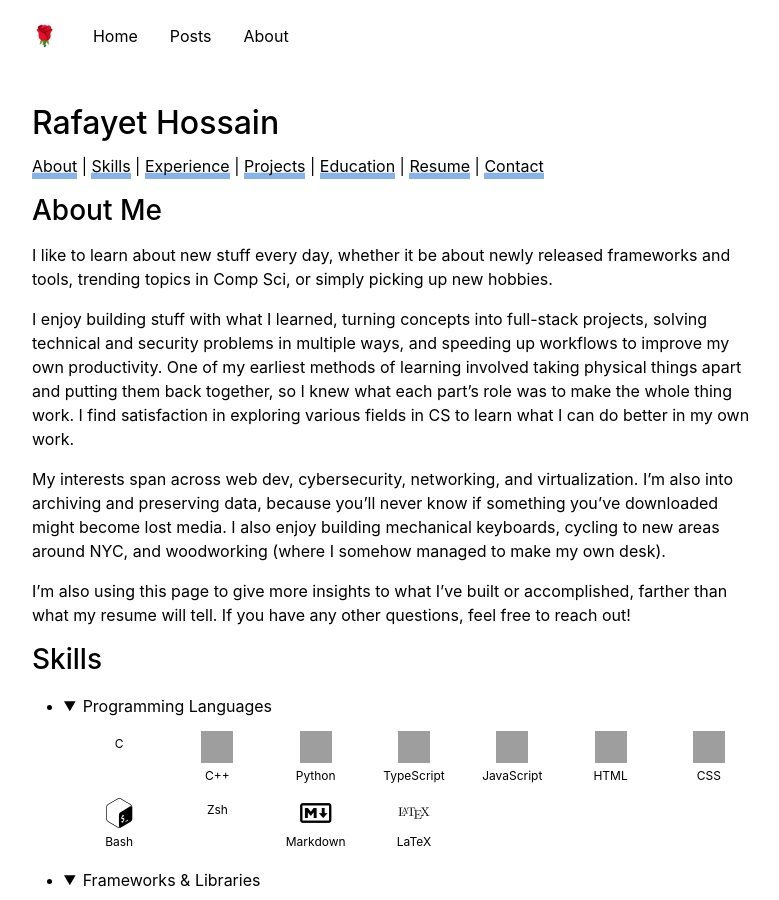
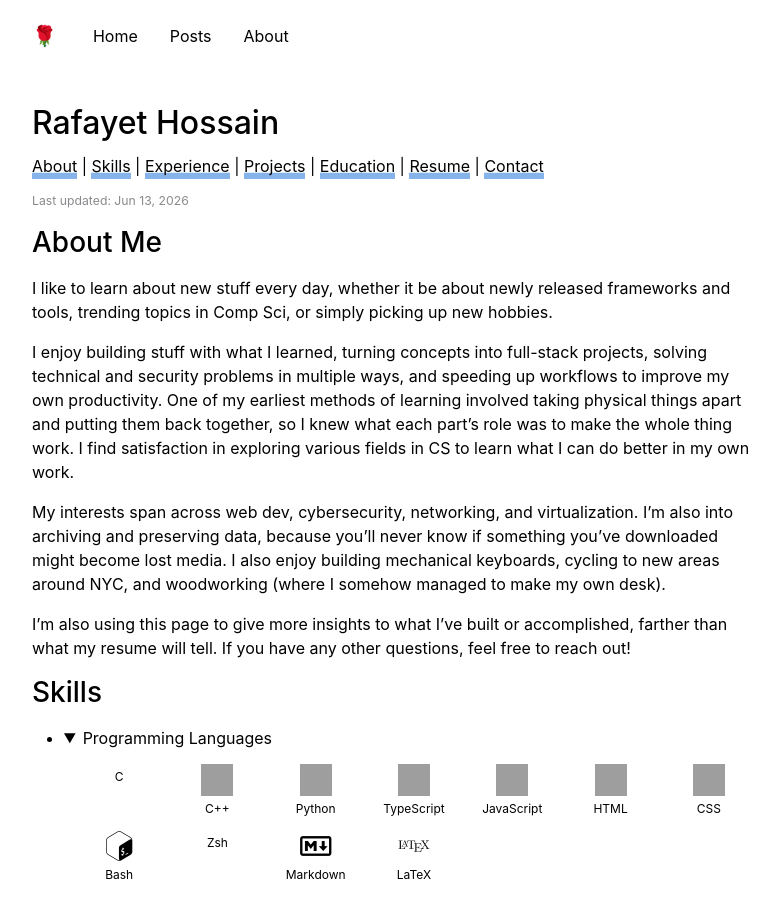
Before and after one commit to rafayet-git/hos.sh, a Jekyll site: the page built from pages/about.md, in a window 1280 px wide and 900 px high, cut to the strip 0-900 px from the top of the window. Shown: the whole strip, without its empty margins (242-1021 px from the left). Built offline with Jekyll 4.4.1, drawn with Linux system fonts in a browser that asks for light colours; grey boxes are pictures that could not be loaded.

Commit message:
Test date showing

```diff
--- a/Gemfile
+++ b/Gemfile
@@ -24,4 +24,5 @@ group :jekyll_plugins do
   gem 'jekyll-sitemap'
   gem 'jemoji'
   gem 'jekyll-redirect-from'
+  gem 'jekyll-last-modified-at'
 end
--- a/_config.yml
+++ b/_config.yml
@@ -52,6 +52,7 @@ plugins:
 - jekyll-sitemap
 - jemoji
 - jekyll-redirect-from
+- jekyll-last-modified-at
 
 # https://jekyllrb.com/docs/configuration/default/
 exclude:
--- a/pages/about.md
+++ b/pages/about.md
@@ -18,6 +18,10 @@ ext_css: https://cdn.jsdelivr.net/gh/devicons/devicon@latest/devicon.min.css
         <a href="#resume"> Resume</a> |
         <a href="#contact-me"> Contact</a>
     </div>
+</p>
+
+<p class="post-meta">
+    <small>Last updated: {{ page.last_modified_at | default: site.time | date: "%b %-d, %Y" }}</small>
 </p>
 
 ### About Me
```
Also changed, not shown: Gemfile.lock.
